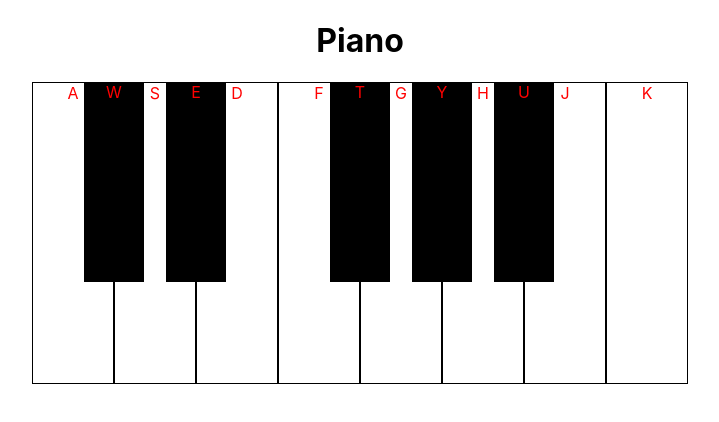
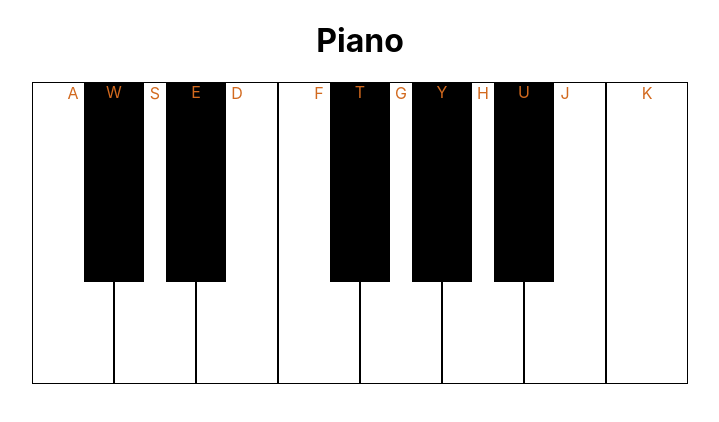
Before and after one commit to AmbarimarU/wavform-frontend, a React (Create React App) app: page /piano in a window 1280 px wide. Shown: the top 422 px of the page, without its empty margins (280-999 px from the left). Built offline with nearby package versions, Linux system fonts and the light colour scheme.

Commit message:
Piano Done

```diff
--- a/src/components/Piano/Piano.func.js
+++ b/src/components/Piano/Piano.func.js
@@ -23,12 +23,20 @@ export const keyboard = {
 
 const synth = new Tone.Synth().toDestination();
 export const playNote = (note) => {
+    document.getElementById(note).style.backgroundColor = "blue";
     synth.triggerAttack(note, "8n");
 };
 
-export const releaseNote = () => {
-    //Tone.stop();
+export const releaseNote = (index) => {
+    document.getElementById(keyboard.notes[index]).style = "";
     synth.triggerRelease(".1");
+};
+
+export const releaseKey = () => {
+    for (let i = 0; i < keyboard.notes.length; i++) {
+        document.getElementById(keyboard.notes[i]).style = "";
+    }
+    synth.triggerRelease(".0001");
 };
 
 export const playKey = (event) => {
--- a/src/components/Piano/Piano.js
+++ b/src/components/Piano/Piano.js
@@ -1,9 +1,15 @@
 import "./Piano.scss";
-import { playNote, releaseNote, playKey, keyboard } from "./Piano.func.js";
+import {
+    playNote,
+    releaseNote,
+    playKey,
+    keyboard,
+    releaseKey,
+} from "./Piano.func.js";
 import * as Tone from "tone";
 import { useEffect } from "react";
 window.addEventListener("keydown", playKey);
-window.addEventListener("keyup", releaseNote);
+window.addEventListener("keyup", releaseKey);
 
 function Piano() {
     useEffect(() => {
@@ -21,9 +27,10 @@ function Piano() {
                     return (
                         <div
                             key={note}
+                            id={note}
                             className={key}
                             onMouseDown={() => playNote(note)}
-                            onMouseUp={() => releaseNote()}
+                            onMouseUp={() => releaseNote(index)}
                         >
                             {keyboard.letters[index]}
                         </div>
--- a/src/components/Piano/Piano.scss
+++ b/src/components/Piano/Piano.scss
@@ -12,8 +12,11 @@
         width: 80px;
         height: 300px;
         background-color: white;
-        color: red;
+        color: chocolate;
         text-align: center;
+        &:hover {
+            background-color: green;
+        }
     }
     &-black-key {
         background-color: black;
@@ -22,7 +25,10 @@
         margin-left: -30px;
         margin-right: -30px;
         z-index: 1;
-        color: red;
+        color: chocolate;
         text-align: center;
+        &:hover {
+            background-color: green;
+        }
     }
 }
```
